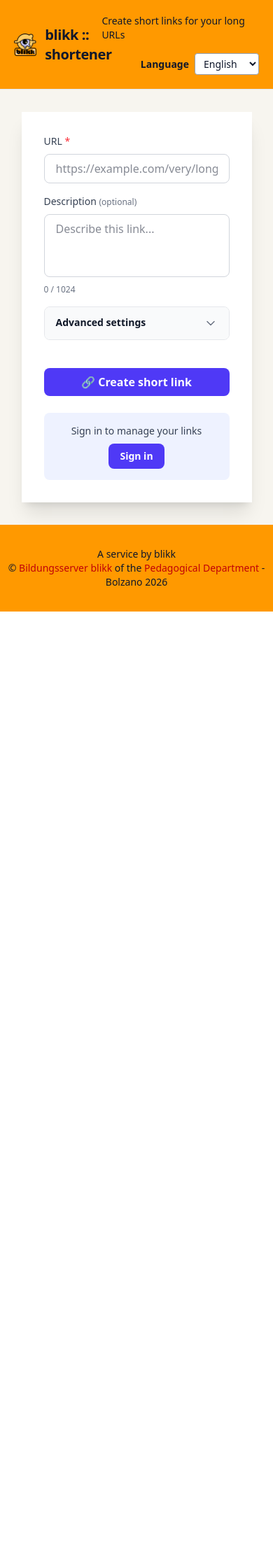
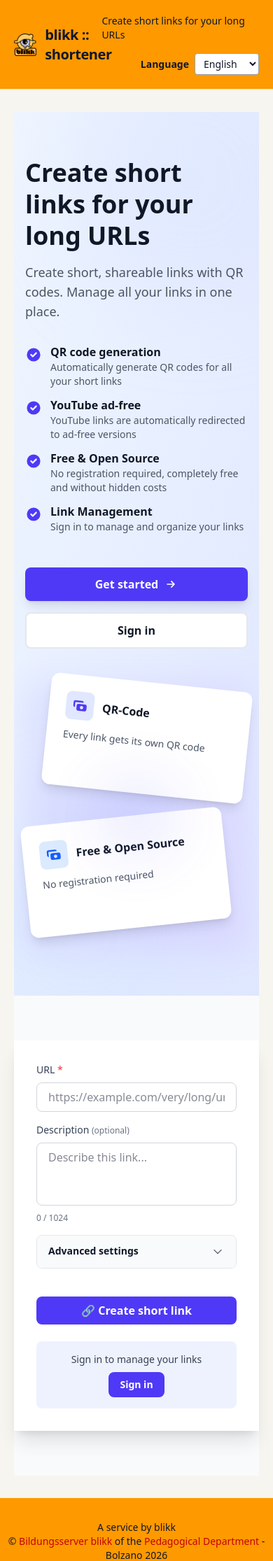
Before and after one commit to onkihara/shortener, a Laravel app: page / in a window 390 px wide. Shown: the top 2231 px of the page at 70% size. Before the commit the page ends 874 px from the top, so only its background shows below. Run offline with Laravel 12, Linux system fonts and the light colour scheme; style sheets or scripts are compiled from the project's sources.

Commit message:
Add Hero component for index page
- Create Hero.vue component with responsive design and animations
- Display 4 key benefits: QR code generation, YouTube ad-free, free access, link management
- Add heroMount.js to initialize Hero component
- Integrate Hero section into create.blade.php above the form
- Add translations for Hero section in German, English, and Italian

The Hero component features:
- Responsive layout (mobile, tablet, desktop)
- Full dark mode support
- Animated cards with hover effects
- Call-to-action buttons with smooth scroll
- Decorative gradient elements
- Icons for each benefit

```diff
--- a/lang/en/shortener.php
+++ b/lang/en/shortener.php
@@ -113,4 +113,16 @@ return [
     'publish_format' => 'The publication date must have the format YYYY-MM-DD.',
     'expiration_format' => 'The expiration date must have the format YYYY-MM-DD.',
     'date_validation' => 'The expiration date must not be before the publication date.',
+    'hero_description' => 'Create short, shareable links with QR codes. Manage all your links in one place.',
+    'qr_generation' => 'QR code generation',
+    'qr_generation_desc' => 'Automatically generate QR codes for all your short links',
+    'qr_generation_short' => 'Every link gets its own QR code',
+    'youtube_advert_free' => 'YouTube ad-free',
+    'youtube_advert_free_desc' => 'YouTube links are automatically redirected to ad-free versions',
+    'free_access' => 'Free & Open Source',
+    'free_access_desc' => 'No registration required, completely free and without hidden costs',
+    'free_access_short' => 'No registration required',
+    'link_management' => 'Link Management',
+    'link_management_desc' => 'Sign in to manage and organize your links',
+    'get_started' => 'Get started',
 ];
--- /dev/null
+++ b/resources/js/components/Hero.vue
@@ -0,0 +1,164 @@
+<template>
+  <div class="relative bg-gradient-to-br from-blue-50 to-indigo-100 dark:from-gray-900 dark:to-gray-800 overflow-hidden">
+    <!-- Background decorative elements -->
+    <div class="absolute inset-0 overflow-hidden">
+      <div class="absolute top-0 right-0 w-96 h-96 bg-indigo-200 dark:bg-indigo-900 opacity-20 rounded-full blur-3xl -mr-24 -mt-24"></div>
+      <div class="absolute bottom-0 left-0 w-96 h-96 bg-blue-200 dark:bg-blue-900 opacity-20 rounded-full blur-3xl -ml-24 -mb-24"></div>
+    </div>
+
+    <!-- Content -->
+    <div class="relative z-10 max-w-7xl mx-auto px-4 sm:px-6 lg:px-8 py-16 md:py-24">
+      <div class="grid grid-cols-1 lg:grid-cols-2 gap-12 items-center">
+        <!-- Left column: Headline and CTA -->
+        <div class="space-y-8">
+          <div class="space-y-4">
+            <h1 class="text-4xl md:text-5xl lg:text-6xl font-bold text-gray-900 dark:text-white leading-tight">
+              {{ $t('tagline') }}
+            </h1>
+            <p class="text-lg text-gray-600 dark:text-gray-300 max-w-xl">
+              {{ $t('hero_description') }}
+            </p>
+          </div>
+
+          <!-- Features highlights -->
+          <div class="space-y-3">
+            <div class="flex items-start gap-3">
+              <svg class="w-6 h-6 text-indigo-600 dark:text-indigo-400 flex-shrink-0 mt-1" fill="currentColor" viewBox="0 0 20 20">
+                <path fill-rule="evenodd" d="M10 18a8 8 0 100-16 8 8 0 000 16zm3.707-9.293a1 1 0 00-1.414-1.414L9 10.586 7.707 9.293a1 1 0 00-1.414 1.414l2 2a1 1 0 001.414 0l4-4z" clip-rule="evenodd" />
+              </svg>
+              <div>
+                <p class="font-semibold text-gray-900 dark:text-white">{{ $t('qr_generation') }}</p>
+                <p class="text-sm text-gray-600 dark:text-gray-300">{{ $t('qr_generation_desc') }}</p>
+              </div>
+            </div>
+
+            <div class="flex items-start gap-3">
+              <svg class="w-6 h-6 text-indigo-600 dark:text-indigo-400 flex-shrink-0 mt-1" fill="currentColor" viewBox="0 0 20 20">
+                <path fill-rule="evenodd" d="M10 18a8 8 0 100-16 8 8 0 000 16zm3.707-9.293a1 1 0 00-1.414-1.414L9 10.586 7.707 9.293a1 1 0 00-1.414 1.414l2 2a1 1 0 001.414 0l4-4z" clip-rule="evenodd" />
+              </svg>
+              <div>
+                <p class="font-semibold text-gray-900 dark:text-white">{{ $t('youtube_advert_free') }}</p>
+                <p class="text-sm text-gray-600 dark:text-gray-300">{{ $t('youtube_advert_free_desc') }}</p>
+              </div>
+            </div>
+
+            <div class="flex items-start gap-3">
+              <svg class="w-6 h-6 text-indigo-600 dark:text-indigo-400 flex-shrink-0 mt-1" fill="currentColor" viewBox="0 0 20 20">
+                <path fill-rule="evenodd" d="M10 18a8 8 0 100-16 8 8 0 000 16zm3.707-9.293a1 1 0 00-1.414-1.414L9 10.586 7.707 9.293a1 1 0 00-1.414 1.414l2 2a1 1 0 001.414 0l4-4z" clip-rule="evenodd" />
+              </svg>
+              <div>
+                <p class="font-semibold text-gray-900 dark:text-white">{{ $t('free_access') }}</p>
+                <p class="text-sm text-gray-600 dark:text-gray-300">{{ $t('free_access_desc') }}</p>
+              </div>
+            </div>
+
+            <div class="flex items-start gap-3">
+              <svg class="w-6 h-6 text-indigo-600 dark:text-indigo-400 flex-shrink-0 mt-1" fill="currentColor" viewBox="0 0 20 20">
+                <path fill-rule="evenodd" d="M10 18a8 8 0 100-16 8 8 0 000 16zm3.707-9.293a1 1 0 00-1.414-1.414L9 10.586 7.707 9.293a1 1 0 00-1.414 1.414l2 2a1 1 0 001.414 0l4-4z" clip-rule="evenodd" />
+              </svg>
+              <div>
+                <p class="font-semibold text-gray-900 dark:text-white">{{ $t('link_management') }}</p>
+                <p class="text-sm text-gray-600 dark:text-gray-300">{{ $t('link_management_desc') }}</p>
+              </div>
+            </div>
+          </div>
+
+          <!-- CTA Buttons -->
+          <div class="flex flex-col sm:flex-row gap-4 pt-4">
+            <button
+              @click="scrollToForm"
+              class="inline-flex items-center justify-center px-8 py-3 bg-indigo-600 hover:bg-indigo-700 dark:bg-indigo-500 dark:hover:bg-indigo-600 text-white font-semibold rounded-lg transition-colors duration-200 shadow-lg hover:shadow-xl"
+            >
+              {{ $t('get_started') }}
+              <svg class="w-5 h-5 ml-2" fill="none" stroke="currentColor" viewBox="0 0 24 24">
+                <path stroke-linecap="round" stroke-linejoin="round" stroke-width="2" d="M13 7l5 5m0 0l-5 5m5-5H6" />
+              </svg>
+            </button>
+            <a
+              v-if="!isAuthenticated"
+              :href="loginRoute"
+              class="inline-flex items-center justify-center px-8 py-3 bg-white dark:bg-gray-800 hover:bg-gray-50 dark:hover:bg-gray-700 text-gray-900 dark:text-white font-semibold rounded-lg border-2 border-gray-200 dark:border-gray-700 transition-colors duration-200"
+            >
+              {{ $t('login') }}
+            </a>
+            <a
+              v-else
+              :href="dashboardRoute"
+              class="inline-flex items-center justify-center px-8 py-3 bg-white dark:bg-gray-800 hover:bg-gray-50 dark:hover:bg-gray-700 text-gray-900 dark:text-white font-semibold rounded-lg border-2 border-gray-200 dark:border-gray-700 transition-colors duration-200"
+            >
+              {{ $t('dashboard_link') }}
+            </a>
+          </div>
+        </div>
+
+        <!-- Right column: Illustration -->
+        <div class="relative h-96 md:h-full flex items-center justify-center">
+          <div class="relative w-full h-full max-w-md mx-auto">
+            <!-- Animated gradient cards -->
+            <div class="absolute inset-0 bg-gradient-to-br from-indigo-500 to-purple-500 rounded-2xl opacity-10 dark:opacity-5 blur-xl"></div>
+
+            <!-- Card 1 -->
+            <div class="absolute top-0 right-0 w-72 h-40 bg-white dark:bg-gray-800 rounded-xl shadow-lg p-6 transform rotate-6 hover:rotate-3 transition-transform duration-300">
+              <div class="flex items-center gap-3 mb-3">
+                <div class="w-10 h-10 bg-indigo-100 dark:bg-indigo-900 rounded-lg flex items-center justify-center">
+                  <svg class="w-6 h-6 text-indigo-600 dark:text-indigo-400" fill="currentColor" viewBox="0 0 20 20">
+                    <path d="M4 4a2 2 0 00-2 2v4a2 2 0 002 2V6h10a2 2 0 00-2-2H4zm2 6a2 2 0 012-2h8a2 2 0 012 2v4a2 2 0 01-2 2H8a2 2 0 01-2-2v-4zm6 4a2 2 0 100-4 2 2 0 000 4z" />
+                  </svg>
+                </div>
+                <h3 class="font-bold text-gray-900 dark:text-white">QR-Code</h3>
+              </div>
+              <p class="text-sm text-gray-600 dark:text-gray-300">{{ $t('qr_generation_short') }}</p>
+            </div>
+
+            <!-- Card 2 -->
+            <div class="absolute bottom-8 left-0 w-72 h-40 bg-white dark:bg-gray-800 rounded-xl shadow-lg p-6 transform -rotate-6 hover:-rotate-3 transition-transform duration-300">
+              <div class="flex items-center gap-3 mb-3">
+                <div class="w-10 h-10 bg-blue-100 dark:bg-blue-900 rounded-lg flex items-center justify-center">
+                  <svg class="w-6 h-6 text-blue-600 dark:text-blue-400" fill="currentColor" viewBox="0 0 20 20">
+                    <path fill-rule="evenodd" d="M4 4a2 2 0 00-2 2v4a2 2 0 002 2V6h10a2 2 0 00-2-2H4zm2 6a2 2 0 012-2h8a2 2 0 012 2v4a2 2 0 01-2 2H8a2 2 0 01-2-2v-4zm6 4a2 2 0 100-4 2 2 0 000 4z" />
+                  </svg>
+                </div>
+                <h3 class="font-bold text-gray-900 dark:text-white">{{ $t('free_access') }}</h3>
+              </div>
+              <p class="text-sm text-gray-600 dark:text-gray-300">{{ $t('free_access_short') }}</p>
+            </div>
+
+            <!-- Center accent circle -->
+            <div class="absolute top-1/2 left-1/2 transform -translate-x-1/2 -translate-y-1/2 w-32 h-32 bg-indigo-500 rounded-full opacity-10 dark:opacity-5 blur-2xl"></div>
+          </div>
+        </div>
+      </div>
+    </div>
+  </div>
+</template>
+
+<script setup>
+import { defineProps } from 'vue'
+import { t } from '../translations'
+
+defineProps({
+  isAuthenticated: {
+    type: Boolean,
+    default: false
+  },
+  loginRoute: {
+    type: String,
+    default: 'login'
+  },
+  dashboardRoute: {
+    type: String,
+    default: 'dashboard'
+  },
+  scrollTarget: {
+    type: String,
+    default: '#createFormApp'
+  }
+})
+
+const scrollToForm = () => {
+  const target = document.querySelector('#createFormApp')
+  if (target) {
+    target.scrollIntoView({ behavior: 'smooth', block: 'start' })
+  }
+}
+</script>
--- /dev/null
+++ b/resources/js/mounts/heroMount.js
@@ -0,0 +1,33 @@
+import { createApp } from 'vue'
+import Hero from '../components/Hero.vue'
+import { registerTranslations } from '../translations'
+
+export function mountHero(selector, props = {}) {
+  const container = document.querySelector(selector)
+  if (!container) {
+    console.error(`Container not found: ${selector}`)
+    return
+  }
+
+  const app = createApp(Hero, {
+    isAuthenticated: props.isAuthenticated || false,
+    loginRoute: props.loginRoute || 'login',
+    dashboardRoute: props.dashboardRoute || 'dashboard',
+    scrollTarget: props.scrollTarget || '#createFormApp'
+  })
+
+  registerTranslations(app)
+  app.mount(selector)
+  return app
+}
+
+const container = document.getElementById('heroApp')
+
+if (container) {
+  mountHero('#heroApp', {
+    isAuthenticated: container.dataset.authenticated === 'true',
+    loginRoute: container.dataset.loginRoute,
+    dashboardRoute: container.dataset.dashboardRoute,
+    scrollTarget: container.dataset.scrollTarget || '#createFormApp'
+  })
+}
--- a/resources/views/shortener/create.blade.php
+++ b/resources/views/shortener/create.blade.php
@@ -2,11 +2,22 @@
 
 @section('main')
 <div
-    id="createFormApp"
+    id="heroApp"
     data-authenticated="{{ auth()->check() ? 'true' : 'false' }}"
-    data-hash-pattern="{{ config('shortener.hash.allowed') }}"
     data-login-route="{{ route('login') }}"
     data-dashboard-route="{{ route('shortener.dashboard') }}"
+    data-scroll-target="#createFormApp"
 ></div>
-@vite('resources/js/mounts/createFormMount.js')
+@vite('resources/js/mounts/heroMount.js')
+
+<div class="py-16 md:py-24 bg-gray-50 dark:bg-gray-900">
+    <div
+        id="createFormApp"
+        data-authenticated="{{ auth()->check() ? 'true' : 'false' }}"
+        data-hash-pattern="{{ config('shortener.hash.allowed') }}"
+        data-login-route="{{ route('login') }}"
+        data-dashboard-route="{{ route('shortener.dashboard') }}"
+    ></div>
+    @vite('resources/js/mounts/createFormMount.js')
+</div>
 @endsection
```
Also changed, not shown: lang/de/shortener.php (+12 -0 lines), lang/it/shortener.php (+12 -0 lines).
